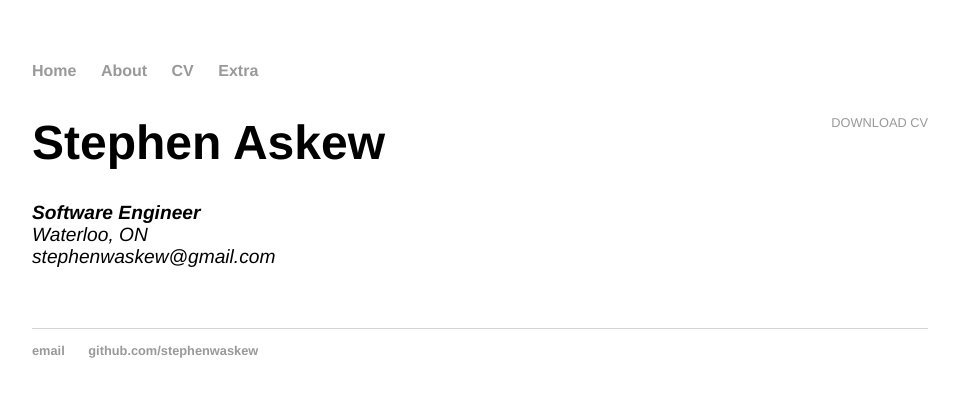
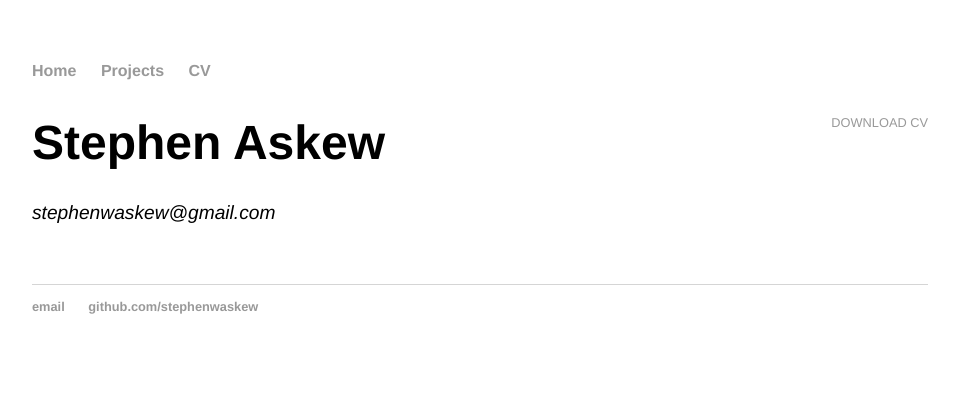
Before and after one commit to stephenwaskew/stephenwaskew.github.io, a Jekyll site: the page built from cv/index.html, in a window 1280 px wide. Shown: the top 397 px of the page, without its empty margins (160-1118 px from the left). Built offline with Jekyll 4.4.1, drawn with Linux system fonts in a browser that asks for light colours.

Commit message:
projects added

```diff
--- a/_config.yml
+++ b/_config.yml
@@ -1,3 +1,3 @@
-name: Stephen Askew, Software Engineer
+name: Stephen Askew
 markdown: kramdown
 permalink: /blog/:year/:month/:day/:title
--- a/_layouts/default.html
+++ b/_layouts/default.html
@@ -12,9 +12,8 @@
     <nav>
 <ul>
 <li><a href="/">Home</a></li>
-<li><a href="/about">About</a></li>
+<li><a href="/projects">Projects</a></li>
 <li><a href="/cv">CV</a></li>
-<li><a href="/blog">Extra</a></li>
 </ul>
     </nav>
 <div class="container">
--- a/cv/index.html
+++ b/cv/index.html
@@ -7,8 +7,6 @@ title: Stephen Askew
 		<a href="/files/stephen_askew_resume.pdf" class="download" title="Download CV as PDF">Download CV</a>
 					<h1>Stephen Askew</h1>
 					<address>
-					<strong>Software Engineer</strong><br>
-					Waterloo, ON <br>
 					<span class="obfuscate">stephenwaskew@gmail.com</span>
 					</address>
 
```
Also changed, not shown: about/index.html (deleted, +0 -10 lines), projects/index.html (added, +10 -0 lines).
